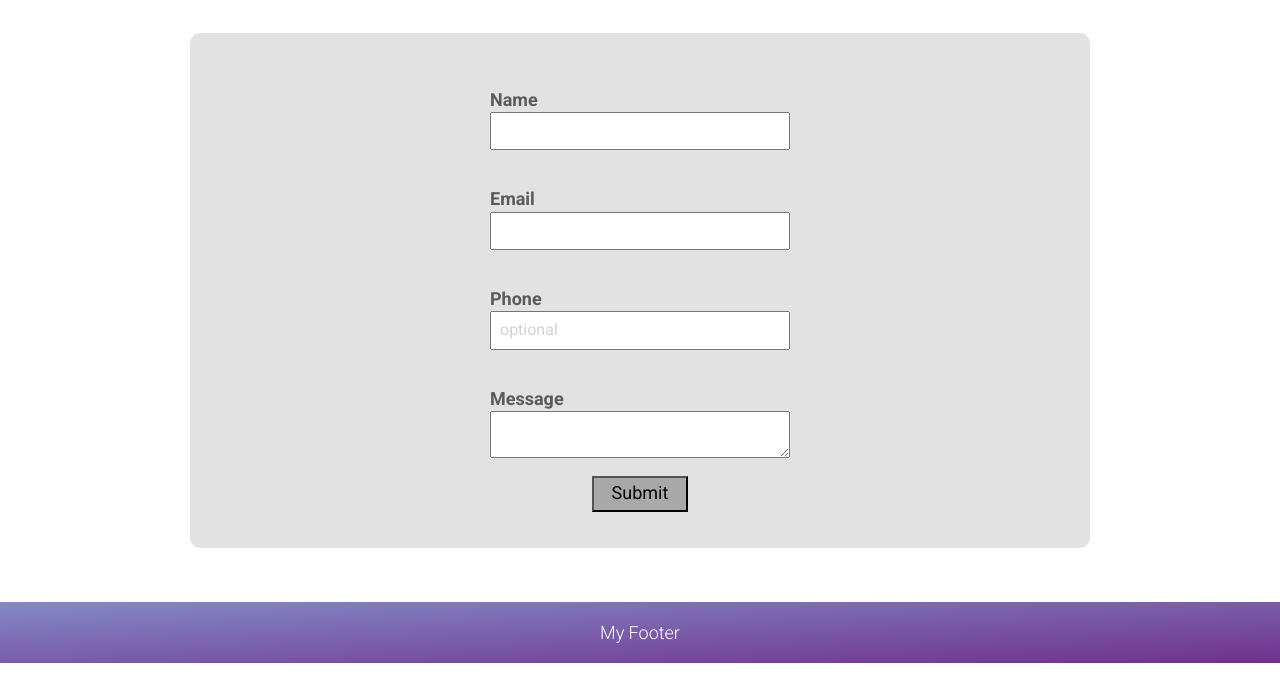
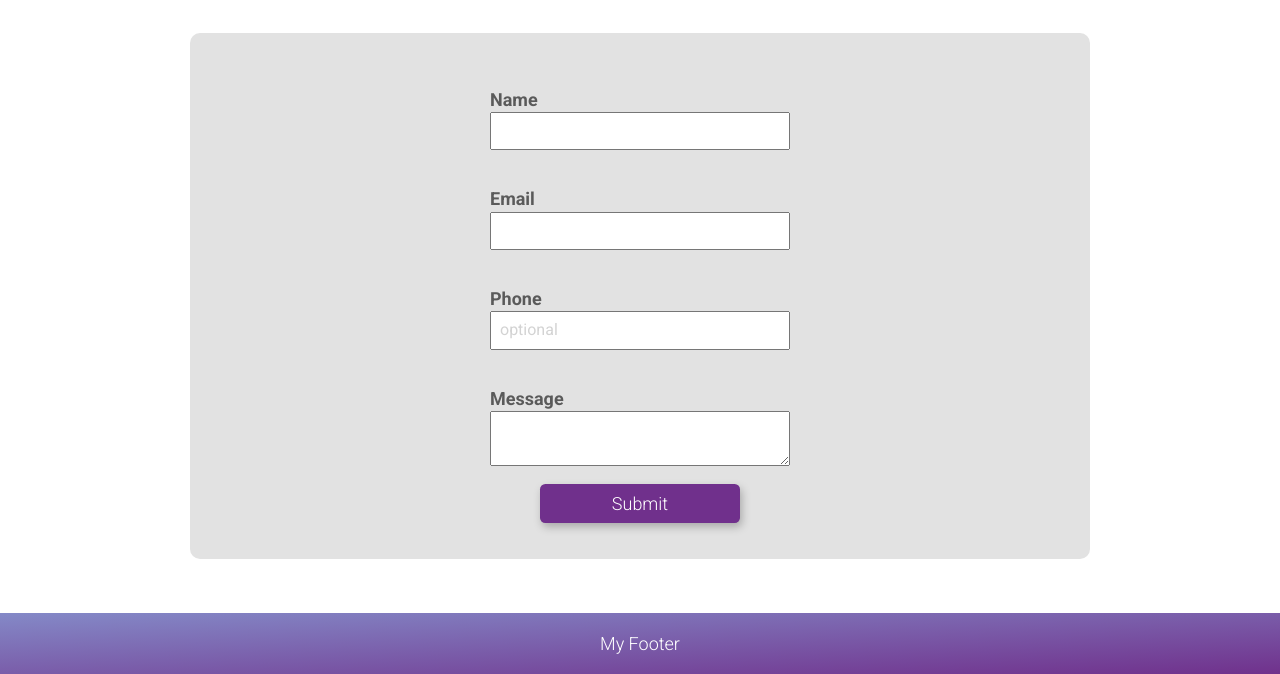
Before and after one commit to cjtay/swa-front, a Gatsby site: page /forms/contact in a window 1280 px wide. Shown: the part 244-918 px from the top of the page. Built offline with nearby package versions, Linux system fonts and the light colour scheme; Gatsby itself is replaced by a stand-in of ours.

Commit message:
added yup validation

```diff
--- a/package.json
+++ b/package.json
@@ -7,7 +7,7 @@
   "dependencies": {
     "babel-plugin-styled-components": "^1.12.0",
     "formik": "^2.2.6",
-    "gatsby": "^2.26.1",
+    "gatsby": "^2.31.1",
     "gatsby-image": "^2.5.0",
     "gatsby-plugin-google-fonts": "^1.0.1",
     "gatsby-plugin-manifest": "^2.6.1",
@@ -25,7 +25,8 @@
     "react-icons": "^4.1.0",
     "react-markdown": "^5.0.3",
     "remark-gfm": "^1.0.0",
-    "styled-components": "^5.2.1"
+    "styled-components": "^5.2.1",
+    "yup": "^0.32.8"
   },
   "devDependencies": {
     "prettier": "2.2.1"
--- a/src/pages/forms/contact.js
+++ b/src/pages/forms/contact.js
@@ -3,7 +3,10 @@ import Layout from "../../components/layout/layout";
 import { Wrapper, ContentWrapper } from "../../styles/wrappers/Wrapper";
 import { SectionHead, Title, Description } from "../../styles/SectionHeaders";
 import SectionBackground from "../../components/backgrounds/SectionBackground";
+import { ButtonDark } from "../../styles/buttons/ButtonStyles";
+import { ErrorMsg, SuccessMsg } from "../../styles/StatusStyles";
 import { useFormik } from "formik";
+import * as Yup from "yup";
 
 import styled from "styled-components";
 
@@ -11,15 +14,14 @@ const ContactForm = () => {
   const [error, setError] = useState("");
   const [success, setSuccess] = useState(false);
 
-  const formik = useFormik({
-    initialValues: {
+  const initialValues = {
     name: "",
     email: "",
     phone: "",
     message: "",
-    },
+  };
 
-    onSubmit: async values => {
+  const onSubmit = async values => {
     console.log("submitted data: ", values);
     try {
       const response = await fetch("http://localhost:1337/contact-forms", {
@@ -38,8 +40,36 @@ const ContactForm = () => {
     } catch (error) {
       console.log("error received: ", error.message);
     }
-      // .catch(error => console.log("error received: ", error));
-    },
+  };
+
+  const validationSchema = Yup.object({
+    name: Yup.string().required("Please provide your name"),
+    email: Yup.string()
+      .email("Please enter valid email")
+      .required("Email address is required"),
+    message: Yup.string().required("Please enter your message"),
+  });
+
+  // const validate = values => {
+  //   let errors = {};
+  //   if (!values.name) {
+  //     errors.name = "Please provide your name";
+  //   }
+  //   if (!values.email) {
+  //     errors.email = "Email address is required";
+  //   }
+  //   if (!values.message) {
+  //     errors.message = "Please enter your message";
+  //   }
+
+  //   return errors;
+  // };
+
+  const formik = useFormik({
+    initialValues,
+    onSubmit,
+    // validate,
+    validationSchema,
   });
 
   console.log("formik: ", formik);
@@ -70,8 +100,12 @@ const ContactForm = () => {
                 id="name"
                 name="name"
                 onChange={formik.handleChange}
+                onBlur={formik.handleBlur}
                 value={formik.values.name}
               />
+              {formik.touched.name && formik.errors.name && (
+                <ErrorMsg>{formik.errors.name}</ErrorMsg>
+              )}
             </FormGroup>
             <FormGroup>
               <label htmlFor="email">Email</label>
@@ -80,8 +114,12 @@ const ContactForm = () => {
                 id="email"
                 name="email"
                 onChange={formik.handleChange}
+                onBlur={formik.handleBlur}
                 value={formik.values.email}
               />
+              {formik.touched.email && formik.errors.email && (
+                <ErrorMsg>{formik.errors.email}</ErrorMsg>
+              )}
             </FormGroup>
             <FormGroup>
               <label htmlFor="phone">Phone</label>
@@ -90,21 +128,31 @@ const ContactForm = () => {
                 id="phone"
                 name="phone"
                 onChange={formik.handleChange}
+                onBlur={formik.handleBlur}
                 value={formik.values.phone}
                 placeholder="optional"
               />
+              {formik.touched.phone && formik.errors.phone && (
+                <ErrorMsg>{formik.errors.ErrorMsghone}</ErrorMsg>
+              )}
             </FormGroup>
             <FormGroup>
               <label htmlFor="message">Message</label>
               <textarea
                 name="message"
                 onChange={formik.handleChange}
+                onBlur={formik.handleBlur}
                 value={formik.values.message}
               />
+              {formik.touched.message && formik.errors.message && (
+                <ErrorMsg>{formik.errors.message}</ErrorMsg>
+              )}
             </FormGroup>
-            <button type="submit">Submit</button>
-            {error !== "" && <p>Error encountered: {error}</p>}
-            {success && <p>Submitted successfully</p>}
+            <ButtonDark center onClick={formik.handleSubmit}>
+              Submit
+            </ButtonDark>
+            {error !== "" && <ErrorMsg>Error encountered: {error}</ErrorMsg>}
+            {success && <SuccessMsg>Submitted successfully</SuccessMsg>}
           </FormContainer>
         </ContentWrapper>
       </Wrapper>
@@ -141,7 +189,8 @@ const FormGroup = styled.div`
     font-weight: 700;
   }
 
-  input {
+  input,
+  textarea {
     padding: 0.5em;
     font-size: 1rem;
     color: grey;
--- /dev/null
+++ b/src/styles/StatusStyles.js
@@ -0,0 +1,13 @@
+import styled from "styled-components";
+
+export const ErrorMsg = styled.p`
+  color: var(--color-error);
+  font-size: 1rem;
+  margin-top: 0.2em;
+`;
+
+export const SuccessMsg = styled.p`
+  color: var(--color-success);
+  /* font-weight: 700; */
+  /* font-size: 1rem; */
+`;
--- a/src/styles/global.css
+++ b/src/styles/global.css
@@ -17,6 +17,9 @@
   --color-primary-3: rgb(135, 75, 161);
   --color-primary-4: rgb(243, 210, 255);
   --color-primary-light: rgba(137, 17, 184, 0.1);
+  --color-error: red;
+  --color-success: green;
+  --color-warning: orange;
 }
 
 /* ---------------------------------------------------------- */
```
Also changed, not shown: 1 other file. Lines whose indentation alone changed are shown as unchanged.
